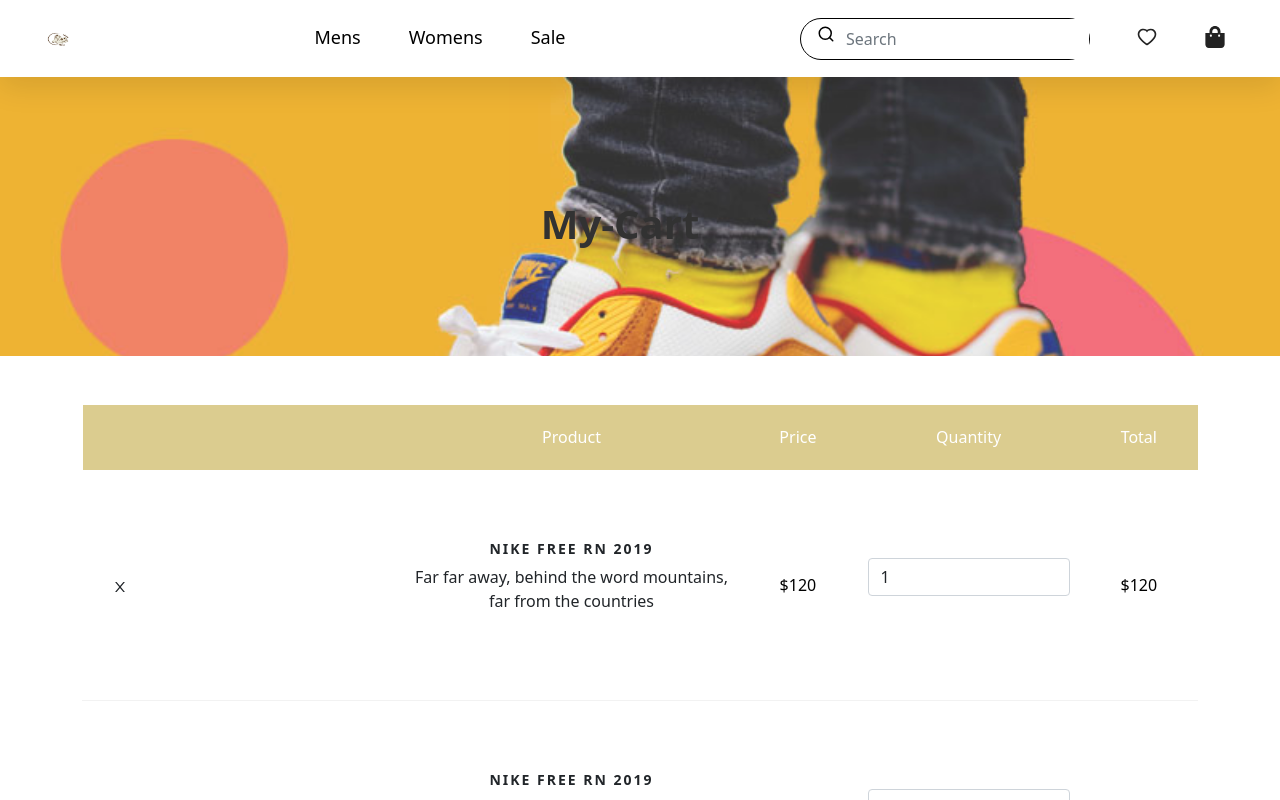
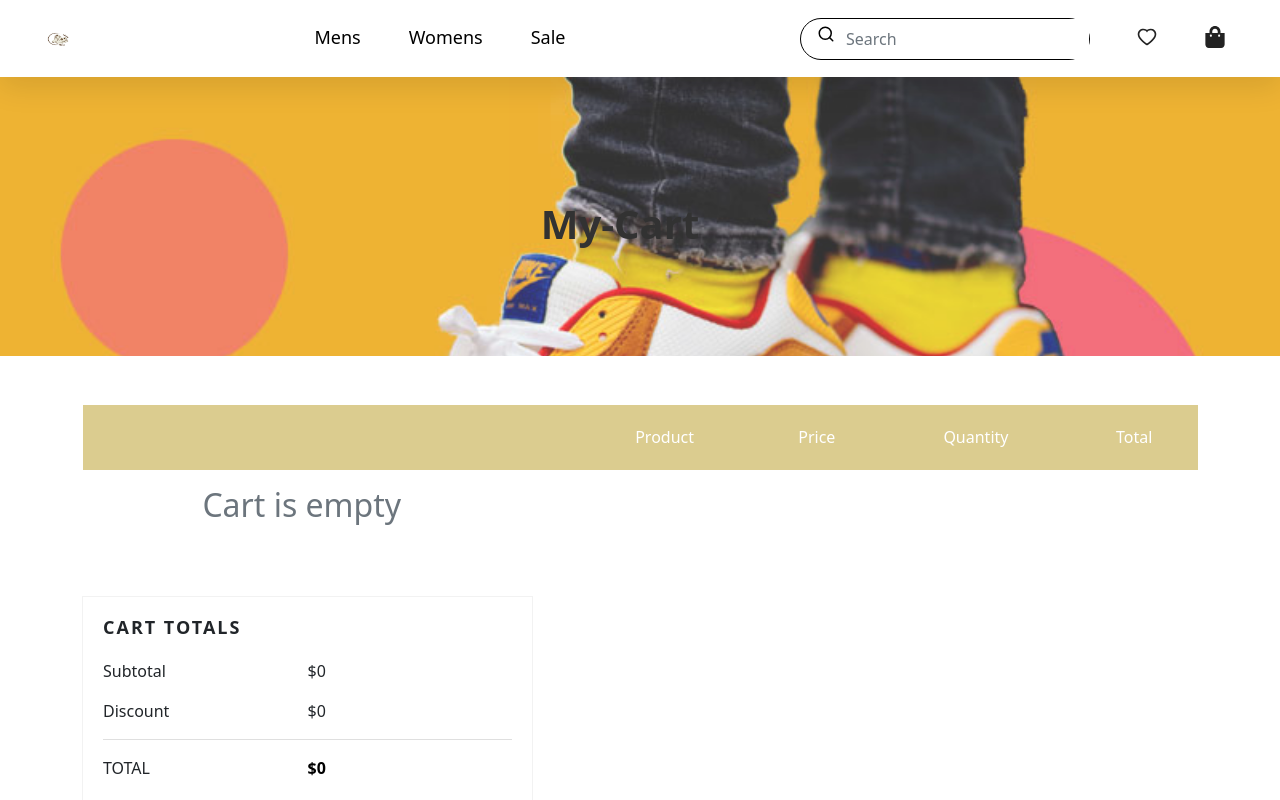
Before and after one commit to MayuriKolhe-2003/Shoes-Website, a React (Create React App) app: page /cart in a window 1280 px wide. Shown: the top 800 px of the page. Built offline with nearby package versions, Linux system fonts and the light colour scheme.

Commit message:
cart fully functioning

```diff
--- a/src/components/AllProductsComponents/Card.js
+++ b/src/components/AllProductsComponents/Card.js
@@ -3,8 +3,13 @@
 import { AiOutlineShoppingCart } from 'react-icons/ai'
 import { BsBagHeart } from 'react-icons/bs'
 
-var itemid = null
+var itemid = []
 function Card(props) {
+
+    function changeid(){
+        itemid.push(props.id)
+        console.log(itemid);
+    }
 
     return (
 
@@ -13,7 +18,7 @@
                 <div class="card-bg">
                     <img src={props.img} class="shoe-all-imag img-fluid" alt="imag"></img>
                     <div class="all-icons d-flex justify-content-between">
-                        <i onClick={() => itemid = props.id} class="fs-4 ps-2 pb-2"><AiOutlineShoppingCart /></i>
+                        <i onClick={() => changeid()} class="fs-4 ps-2 pb-2"><AiOutlineShoppingCart /></i>
                         <i class="fs-4 pe-2"><BsBagHeart /></i>
                     </div>
 
--- a/src/components/cart/CartCard.js
+++ b/src/components/cart/CartCard.js
@@ -1,18 +1,30 @@
 import React, { useState } from 'react'
 import { AiOutlineClose } from 'react-icons/ai'
 import data from '../../data/products.json'
+import { itemid } from '../AllProductsComponents/Card';
 
 export default function CartCard() {
+	var newdata = []
 
+	for (var i = 0;i<itemid.length;i++){
+		newdata.push(data[itemid[i]])
+	}
+
+
+
+
+	const [cartItms, setCartItms] = useState(newdata);
+	console.log(cartItms);
 	var currPrice = 0;
 	var subtot = 0;
-	for (var i = 0;i<data.length;i++){
-		currPrice = currPrice + data[i].salePrice;
-		subtot = subtot + data[i].price;
+
+	for (var i=0;i<cartItms.length;i++){
+		currPrice = currPrice + cartItms[i].salePrice
+		subtot = subtot + cartItms[i].price
 	}
 
-	const [cartItms, setCartItms] = useState(data);
-	const [totalPrice,setTotalPrice] = useState(currPrice);
+
+	const [totalPrice, setTotalPrice] = useState(currPrice);
 	const [subPrice, setSubPrice] = useState(subtot);
 
 	function deleteitm(id, slprice, price) {
@@ -54,7 +66,7 @@
 												return (
 													<tbody>
 														<tr class="text-center">
-															<td class="product-remove"><div onClick={() => deleteitm(prod.id,prod.salePrice,prod.price)}><span class="ion-ios-close"><AiOutlineClose /></span></div></td>
+															<td class="product-remove"><div onClick={() => deleteitm(prod.id, prod.salePrice, prod.price)}><span class="ion-ios-close"><AiOutlineClose /></span></div></td>
 
 															<td class="image-prod"><div class="img" style={{ backgroundImage: `url(assets/product-8.png)` }}></div></td>
 
```
